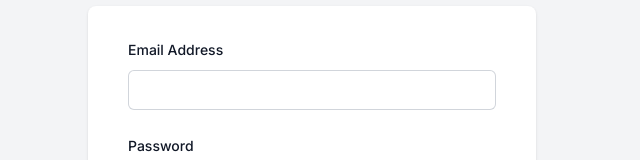
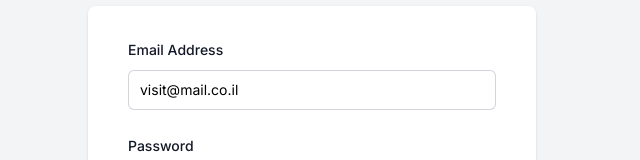
Before and after one commit to Phoenix-Dev1/Live-Messenger, a Next.js app: page / in a window 1280 px wide. Shown: the part 582-742 px from the top of the page, without its empty margins (328-968 px from the left). Built offline with nearby package versions, Linux system fonts and the light colour scheme; no server answers; what pusher would draw is missing.

Commit message:
Update Keys #5

```diff
--- a/app/(site)/components/AuthForm.tsx
+++ b/app/(site)/components/AuthForm.tsx
@@ -38,8 +38,8 @@ const AuthForm = () => {
   } = useForm<FieldValues>({
     defaultValues: {
       name: "",
-      email: "",
-      password: "",
+      email: "visit@mail.co.il",
+      password: "1234",
     },
   });
 
```
